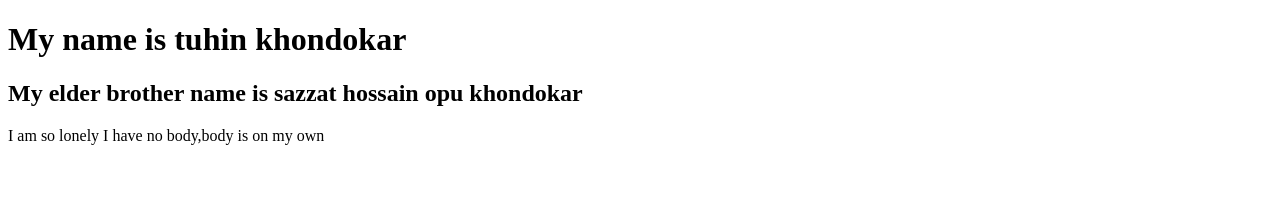
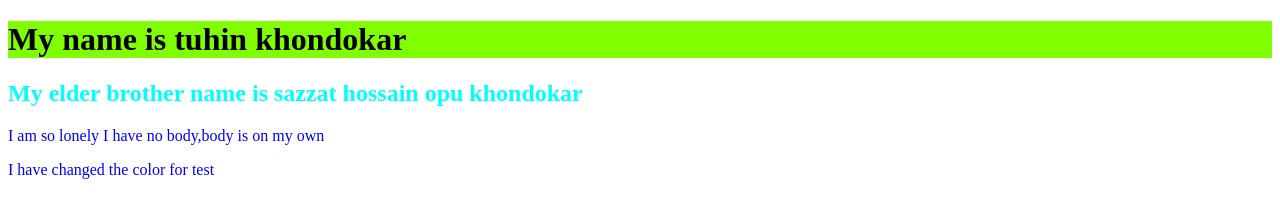
Before and after one commit to Tuhinkhondokar/my-second-repo, a plain HTML site: page index.html in a window 1280 px wide. Drawn offline with Linux system fonts and the light colour scheme.

Commit message:
changed color

```diff
--- a/index.html
+++ b/index.html
@@ -11,6 +11,7 @@
     <h1> My name is tuhin khondokar</h1>
     <h2>My elder brother name is sazzat hossain opu khondokar</h2>
     <p>I am so lonely I have no body,body is on my own</p>
+    <p>I have changed the color for test</p>
 
 </body>
 </html>
--- a/style.css
+++ b/style.css
@@ -0,0 +1,9 @@
+p{
+    color: blue;
+}
+h1{
+    background-color: chartreuse;
+}
+h2{
+    color: cyan;
+}
```
